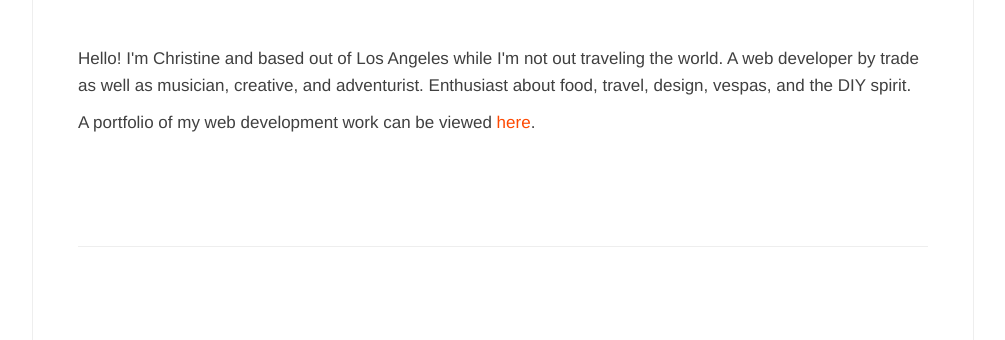
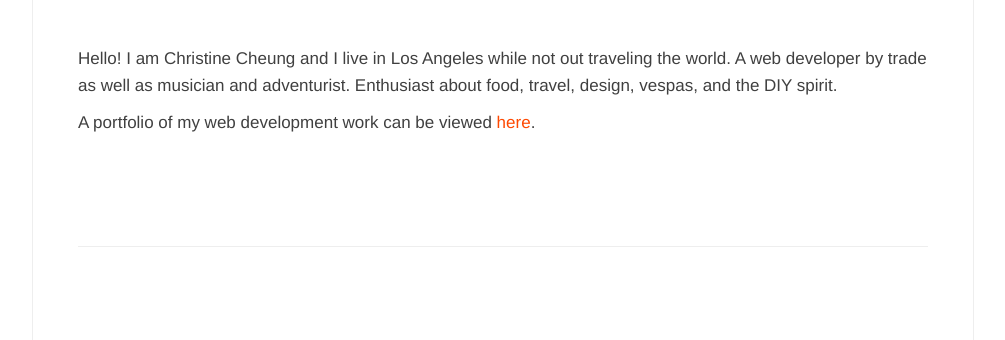
Before and after one commit to xtine/xtine.net, a Flask app: page / in a window 1280 px wide. Shown: the part 136-476 px from the top of the page, without its empty margins (137-1142 px from the left). Run offline with Flask 2, Linux system fonts and the light colour scheme.

Commit message:
update home page copy

```diff
--- a/templates/index.html
+++ b/templates/index.html
@@ -4,7 +4,7 @@
 
   <section class="post">
 
-    <p>Hello! I'm Christine and based out of Los Angeles while I'm not out traveling the world. A web developer by trade as well as musician, creative, and adventurist. Enthusiast about food, travel, design, vespas, and the DIY spirit.</p>
+    <p>Hello! I am Christine Cheung and I live in Los Angeles while not out traveling the world. A web developer by trade as well as musician and adventurist. Enthusiast about food, travel, design, vespas, and the DIY spirit.</p>
 
     <p>A portfolio of my web development work can be viewed <a href="/portfolio">here</a>.
 
```
